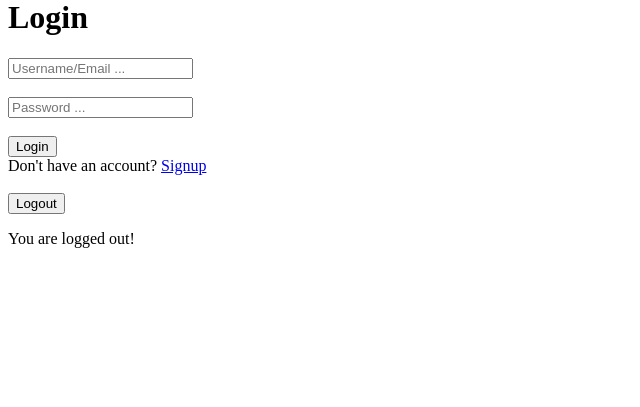
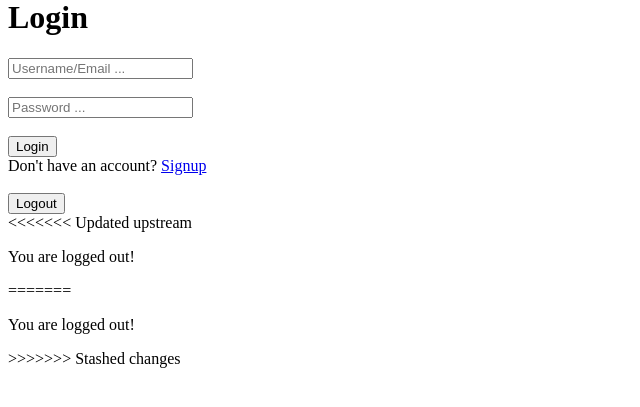
Before and after one commit to pravallik/Events, a PHP site: page / in a window 1280 px wide. Shown: the part 136-543 px from the top of the page, without its empty margins (0-640 px from the left). Run offline with PHP 8.4, Linux system fonts and the light colour scheme.

Commit message:
edited index.php

```diff
--- a/databases/header.php
+++ b/databases/header.php
@@ -1,5 +1,5 @@
 <?php
- session_start()
+ session_start();
 ?>
 
 <!DOCTYPE html>
--- a/databases/includes/login.inc.php
+++ b/databases/includes/login.inc.php
@@ -26,7 +26,7 @@ if(isset(($_POST['login-submit']))){
 				$pwdCheck = password_verify($password, $row['pwdUsers']);
 				if($pwdCheck==false)
 				{
-					header ("Location:../index.php?error=wrongpwd");
+					header ("Location:../index.php?errorheys=wrongpwd");
 					exit();
 				}
 				else if($pwdCheck==true)
@@ -40,7 +40,7 @@ if(isset(($_POST['login-submit']))){
 				}
 				else
 				{
-					header ("Location:../index.php?error=wrongpwd");
+					header ("Location:../index.php?errorhere=wrongpwd");
 					exit();
 				}
 			}
--- a/databases/index.php
+++ b/databases/index.php
@@ -3,6 +3,7 @@
 ?>
 
     <main>
+<<<<<<< Updated upstream
 		<?php
     		if(isset($_SESSION['userId'])){
     			echo '<p class = "login-status"> You are logged in! </p>';
@@ -12,6 +13,21 @@
     		}
     	?>
 
+=======
+        <div class = "wrapper-main">
+            <section class= "section-default">
+
+                <?php
+                    if(isset($_SESSION['userId'])){
+                        echo '<p class = "login-status"> You are logged in!</p>';
+                    }
+                    else {
+                        echo '<p class ="login-status"> You are logged out!</p>';
+                    }
+                ?>
+            </section>
+        </div>
+>>>>>>> Stashed changes
     </main>
 
     <?php
```
